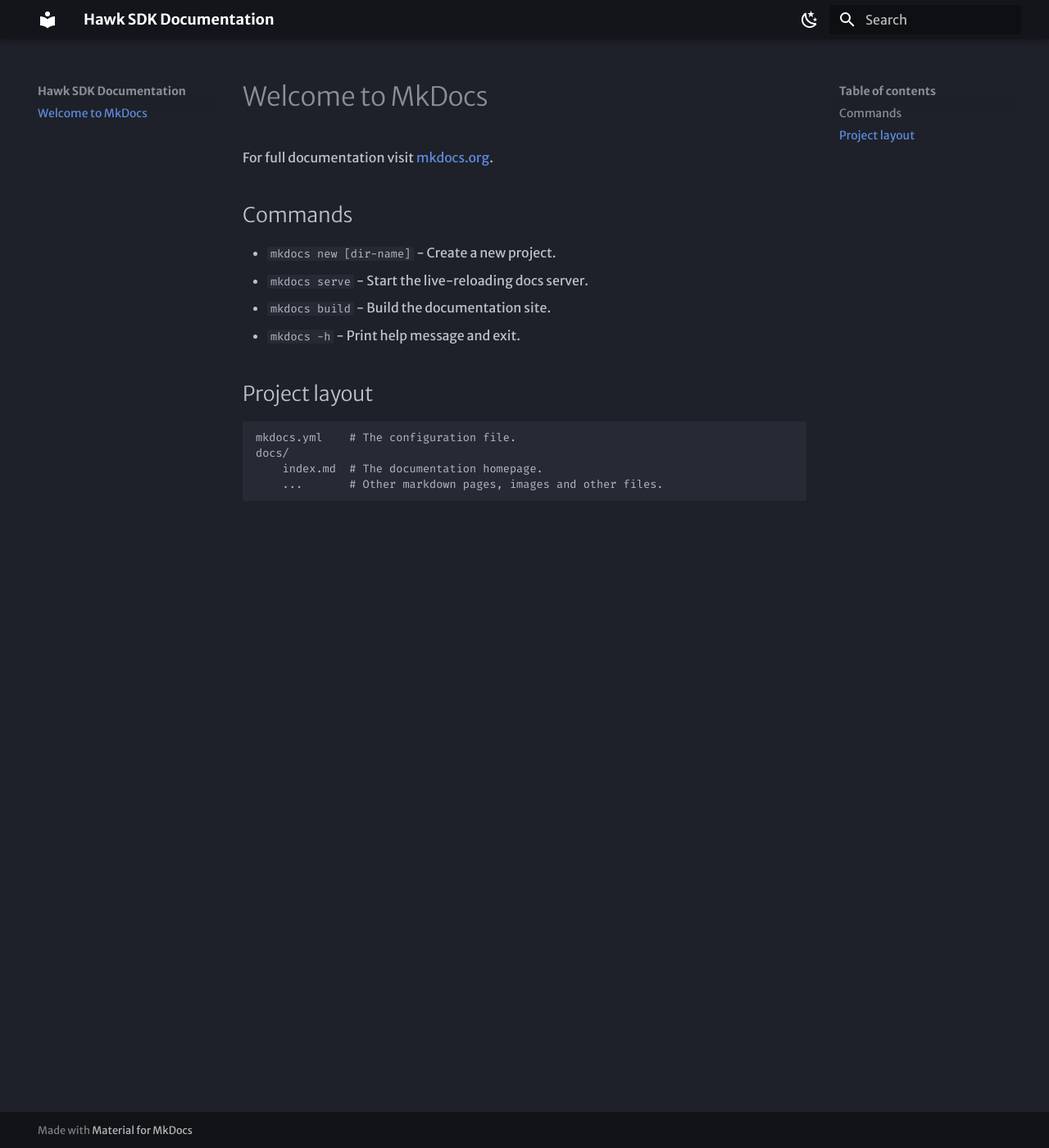
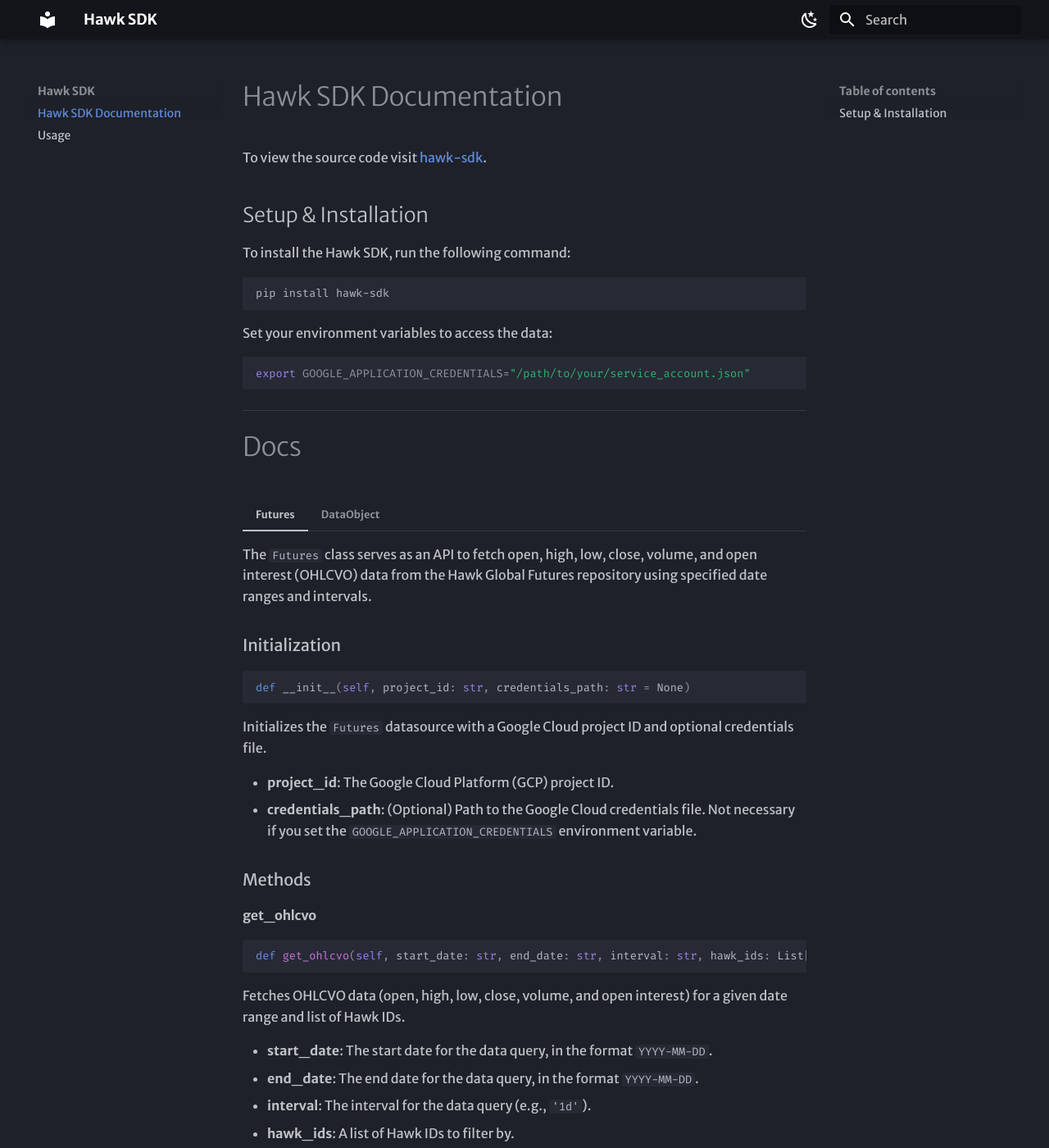
Before and after one commit to Hawk-Center/hawk-sdk, an MkDocs documentation site: the page built from docs/index.md, in a window 1280 px wide and 1400 px high. Shown: the whole window at 82% size. Built offline with MkDocs 1.6.1 and Material for MkDocs 9.7.7, drawn with Linux system fonts in a browser that asks for light colours; some of the changed text lies outside the part shown.

Commit message:
Added docs

````diff
--- a/docs/index.md
+++ b/docs/index.md
@@ -1,17 +1,99 @@
-# Welcome to MkDocs
+# Hawk SDK Documentation
 
-For full documentation visit [mkdocs.org](https://www.mkdocs.org).
+To view the source code visit [hawk-sdk](https://github.com/Hawk-Center/hawk-sdk).
 
-## Commands
+## Setup & Installation
 
-* `mkdocs new [dir-name]` - Create a new project.
-* `mkdocs serve` - Start the live-reloading docs server.
-* `mkdocs build` - Build the documentation site.
-* `mkdocs -h` - Print help message and exit.
+To install the Hawk SDK, run the following command:
 
-## Project layout
+```bash
+pip install hawk-sdk
+```
 
-    mkdocs.yml    # The configuration file.
-    docs/
-        index.md  # The documentation homepage.
-        ...       # Other markdown pages, images and other files.
+Set your environment variables to access the data:
+
+```bash
+export GOOGLE_APPLICATION_CREDENTIALS="/path/to/your/service_account.json"
+```
+
+---
+
+# Docs
+=== "Futures"
+
+    The `Futures` class serves as an API to fetch open, high, low, close, volume, and open interest (OHLCVO) data from the Hawk Global Futures repository using specified date ranges and intervals.
+
+    ### Initialization
+
+    ```python
+    def __init__(self, project_id: str, credentials_path: str = None)
+    ```
+
+    Initializes the `Futures` datasource with a Google Cloud project ID and optional credentials file.
+
+    - **project_id**: The Google Cloud Platform (GCP) project ID.
+    - **credentials_path**: (Optional) Path to the Google Cloud credentials file. Not necessary if you set the `GOOGLE_APPLICATION_CREDENTIALS` environment variable.
+
+    ### Methods
+
+    #### get_ohlcvo
+
+    ```python
+    def get_ohlcvo(self, start_date: str, end_date: str, interval: str, hawk_ids: List[int]) -> DataObject
+    ```
+
+    Fetches OHLCVO data (open, high, low, close, volume, and open interest) for a given date range and list of Hawk IDs.
+
+    - **start_date**: The start date for the data query, in the format `YYYY-MM-DD`.
+    - **end_date**: The end date for the data query, in the format `YYYY-MM-DD`.
+    - **interval**: The interval for the data query (e.g., `'1d'`).
+    - **hawk_ids**: A list of Hawk IDs to filter by.
+    - **Returns**: A `DataObject` containing the resulting OHLCVO data.
+
+=== "DataObject"
+    The `DataObject` class is returned by the SDK classes. It contains the data for the response and allows you to access the data in a more structured way.
+
+    ### Methods
+
+    #### to_df
+
+    ```python
+    def to_df(self) -> pd.DataFrame: ...
+    ```
+
+    Exports the data into a Pandas DataFrame.
+
+    - **Returns**: A `pd.DataFrame` containing the data.
+
+    #### to_csv
+
+    ```python
+    def to_csv(self, file_name: str) -> None: ...
+    ```
+
+    Exports the data to a CSV file.
+
+    - **file_name**: The name of the output CSV file.
+    - **Returns**: None
+
+    #### to_xlsx
+
+    ```python
+    def to_xlsx(self, file_name: str) -> None: ...
+    ```
+
+    Exports the data to an Excel (.xlsx) file.
+
+    - **file_name**: The name of the output Excel file.
+    - **Returns**: None
+
+    #### show
+
+    ```python
+    def show(self, n: int = 5) -> None: ...
+    ```
+
+    Displays the first `n` rows of the data.
+
+    - **n**: The number of rows to display. Default is 5.
+    - **Returns**: None, but prints the data to the console.
--- a/mkdocs.yml
+++ b/mkdocs.yml
@@ -1,4 +1,4 @@
-site_name: Hawk SDK Documentation
+site_name: Hawk SDK
 site_url: https://hawk.so/docs/sdk/
 theme:
   name: material
@@ -19,3 +19,24 @@
         text: Light mode
       primary: red
       accent: deep orange
+
+markdown_extensions:
+  - attr_list
+  - pymdownx.emoji:
+      emoji_index: !!python/name:material.extensions.emoji.twemoji
+      emoji_generator: !!python/name:material.extensions.emoji.to_svg
+  - pymdownx.highlight:
+      anchor_linenums: true
+      line_spans: __span
+      pygments_lang_class: true
+  - pymdownx.inlinehilite
+  - pymdownx.snippets
+  - pymdownx.superfences:
+      custom_fences:
+        - name: mermaid
+          class: mermaid
+          format: !!python/name:pymdownx.superfences.fence_code_format
+  - pymdownx.tabbed:
+      alternate_style: true
+  - admonition
+  - pymdownx.details
````
Also changed, not shown: docs/usage.md (added, +34 -0 lines).
